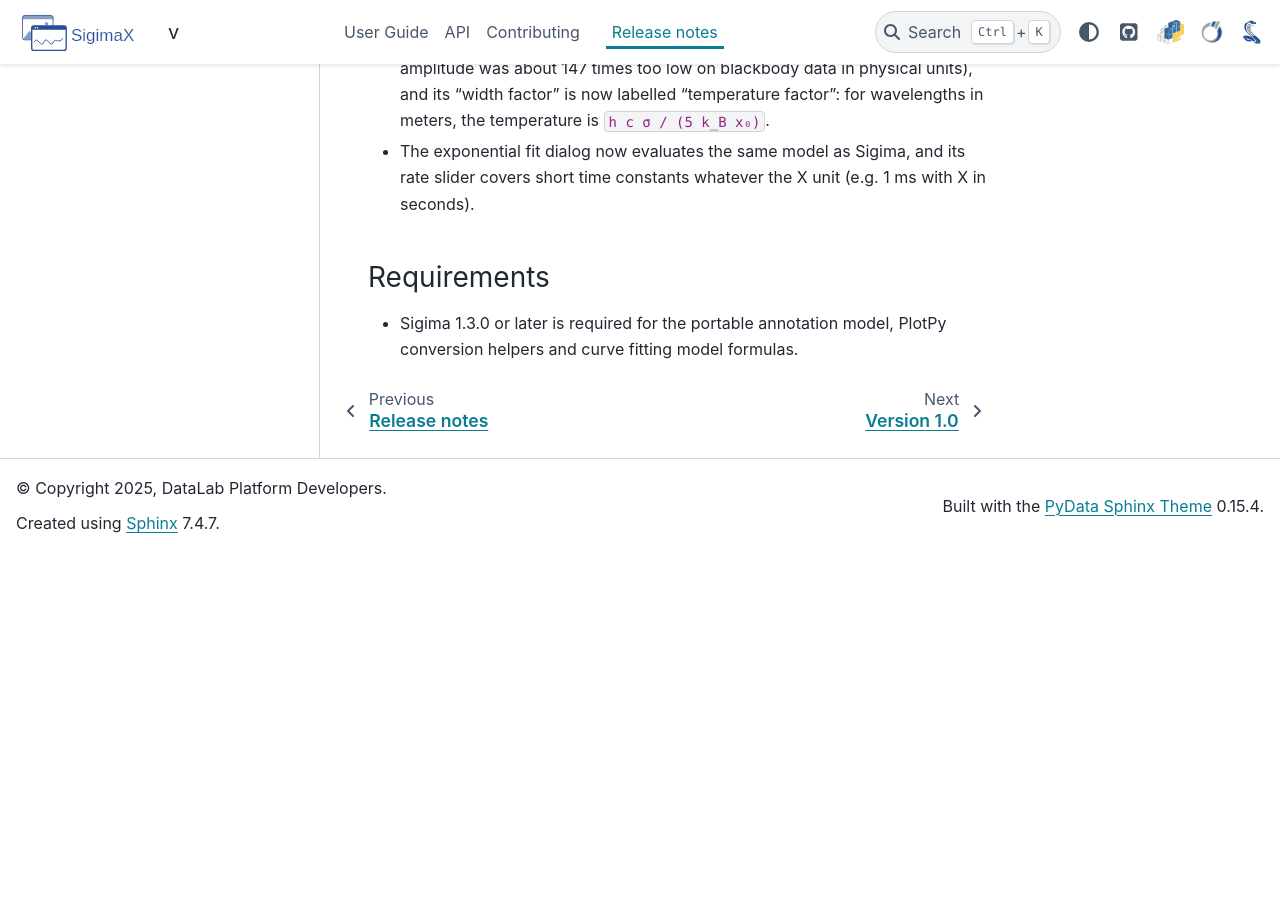
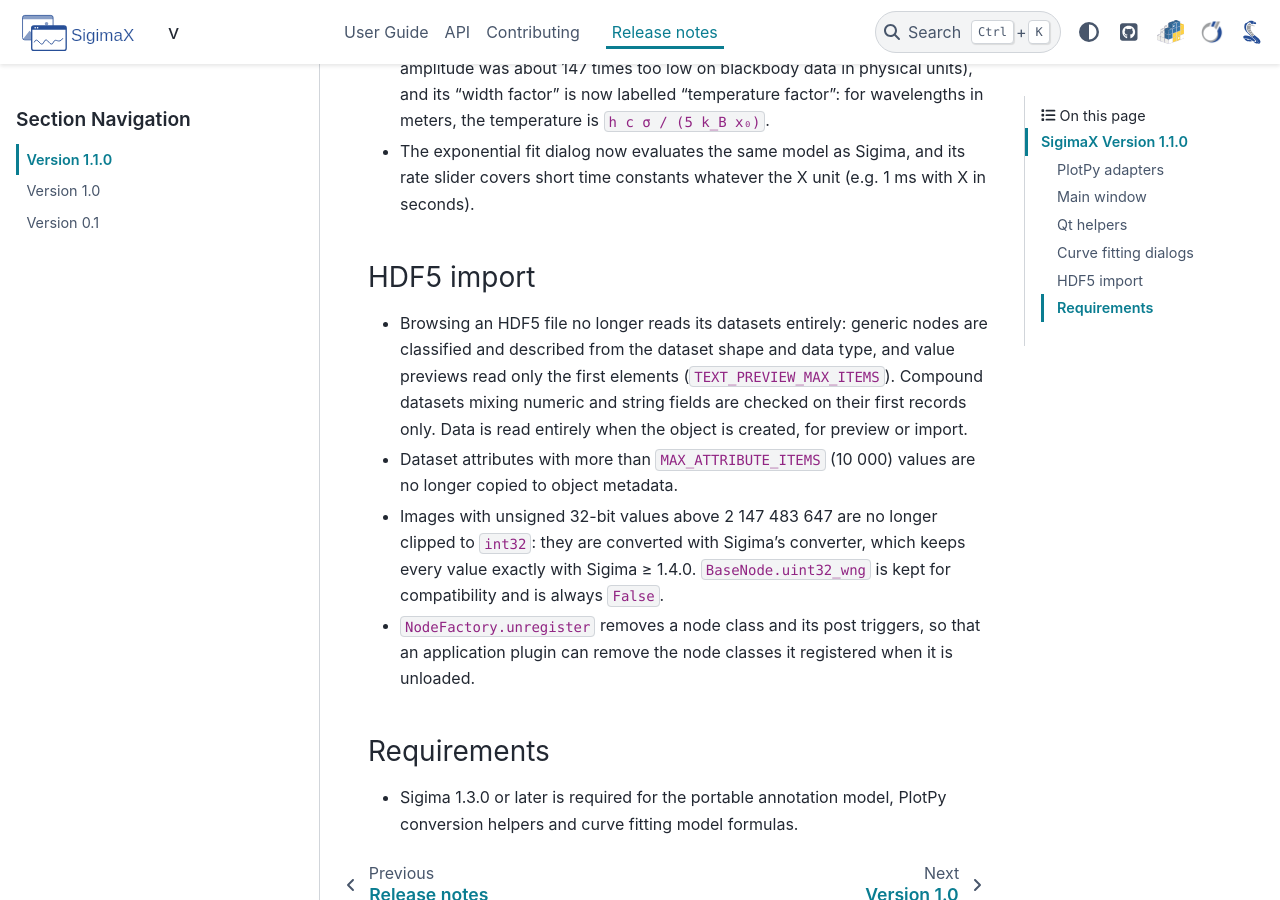
Before and after one commit to DataLab-Platform/SigimaX, a Sphinx documentation site: the page built from doc/release_notes/release_1.01.md, in a window 1280 px wide and 900 px high, scrolled down 1512 px. Built offline with Sphinx 7.4.7 and the PyData theme 0.15.4, drawn with Linux system fonts in a browser that asks for light colours; pages that are not in the unit, such as notebooks, are missing from menus; the version number could not be read and is left out; before the commit the page ends 2064 px from its top, so only the background shows below that.

Commit message:
docs: release notes for HDF5 browsing and import
Assisted-by: Claude Opus 5.5

```diff
--- a/doc/release_notes/release_1.01.md
+++ b/doc/release_notes/release_1.01.md
@@ -32,6 +32,13 @@
 * The Planckian fit dialog starts from a curve matching the data peak (its initial amplitude was about 147 times too low on blackbody data in physical units), and its "width factor" is now labelled "temperature factor": for wavelengths in meters, the temperature is `h c σ / (5 k_B x₀)`.
 * The exponential fit dialog now evaluates the same model as Sigima, and its rate slider covers short time constants whatever the X unit (e.g. 1 ms with X in seconds).
 
+### HDF5 import ###
+
+* Browsing an HDF5 file no longer reads its datasets entirely: generic nodes are classified and described from the dataset shape and data type, and value previews read only the first elements (`TEXT_PREVIEW_MAX_ITEMS`). Compound datasets mixing numeric and string fields are checked on their first records only. Data is read entirely when the object is created, for preview or import.
+* Dataset attributes with more than `MAX_ATTRIBUTE_ITEMS` (10 000) values are no longer copied to object metadata.
+* Images with unsigned 32-bit values above 2 147 483 647 are no longer clipped to `int32`: they are converted with Sigima's converter, which keeps every value exactly with Sigima ≥ 1.4.0. `BaseNode.uint32_wng` is kept for compatibility and is always `False`.
+* `NodeFactory.unregister` removes a node class and its post triggers, so that an application plugin can remove the node classes it registered when it is unloaded.
+
 ### Requirements ###
 
 * Sigima 1.3.0 or later is required for the portable annotation model, PlotPy conversion helpers and curve fitting model formulas.
```
